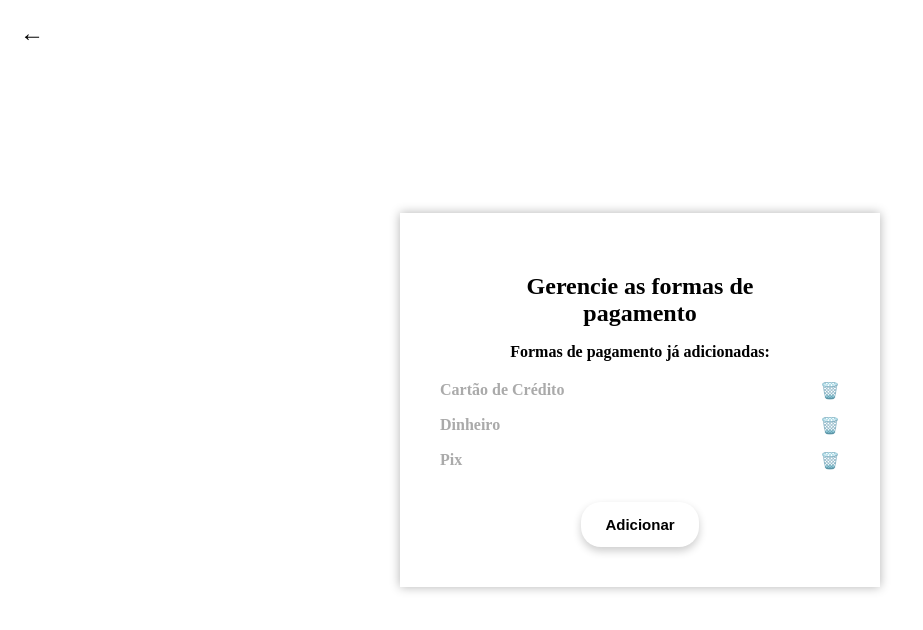
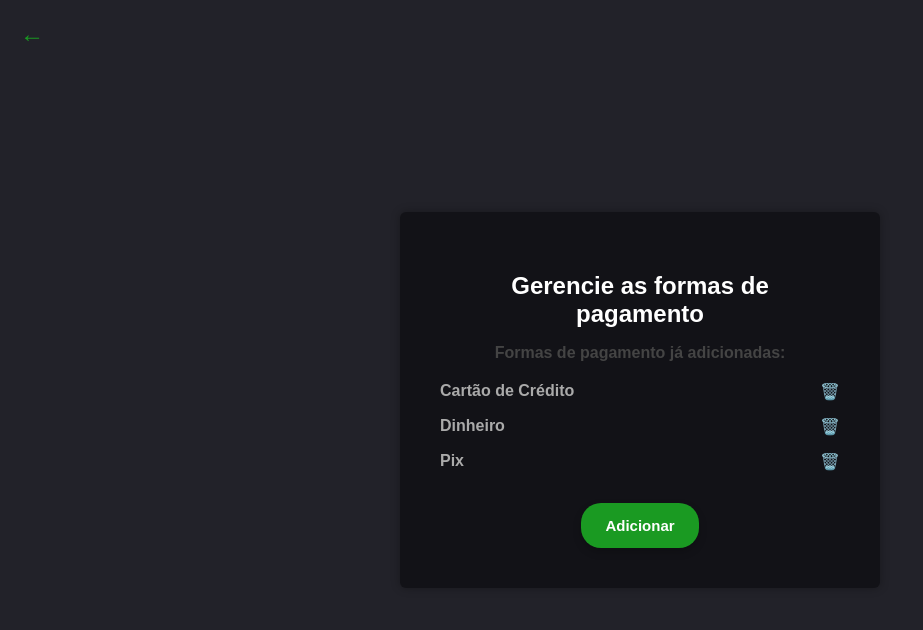
Before and after one commit to marcosiilva/telasadm, a plain HTML site: page pages/gerenciadorPagamentos.html in a window 1280 px wide. Shown: the whole page, without its empty margins (0-923 px from the left). Drawn offline with Linux system fonts and the light colour scheme.

Commit message:
Atualização 3.0 - Modificações telas

```diff
--- a/estilos/gerenciadorPagamentos.css
+++ b/estilos/gerenciadorPagamentos.css
@@ -1,5 +1,5 @@
 :root {
-  /* --cor-fundo: #222229;
+   --cor-fundo: #222229;
   --cor-branco: #ffffff;
   --cor-verde: #1A9A22;
   --cor-cinza: #444;
@@ -7,7 +7,7 @@
   --font: Arial, sans-serif;
   --cor-card: #121217;
   --cor-input: #2c2c34;
-  --radius: 6px; */
+  --radius: 6px;
 }
 
 body {
```
